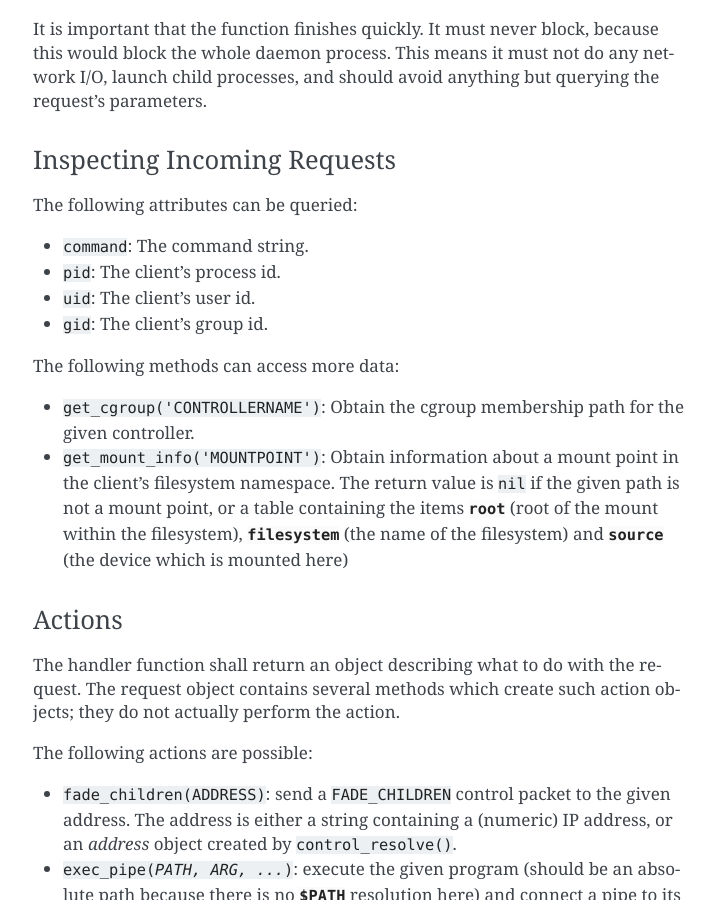
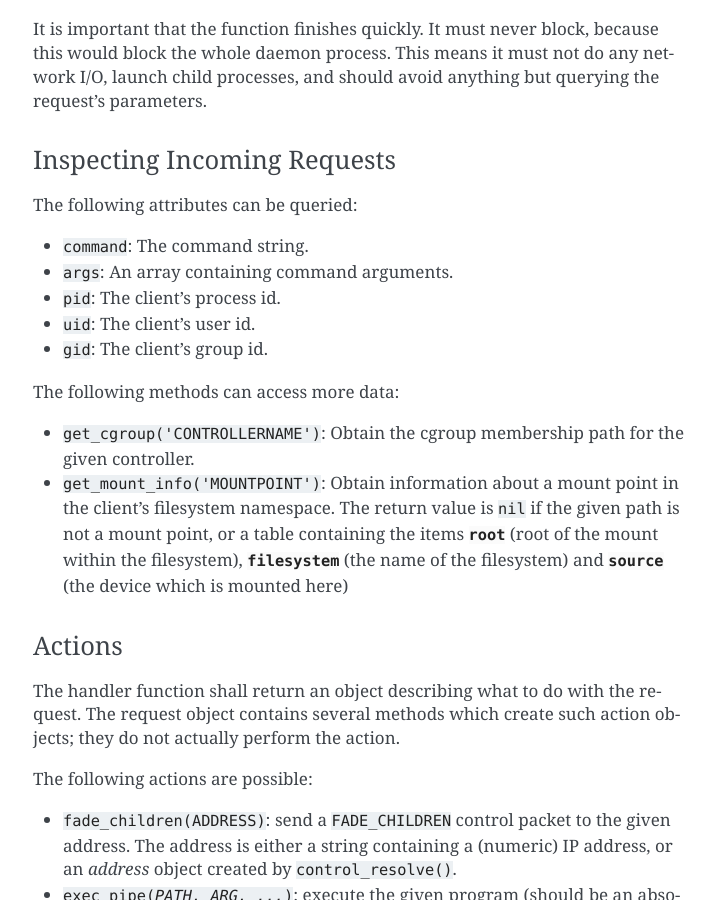
Before and after one commit to CM4all/passage, a Sphinx documentation site: the page built from doc/index.rst, in a window 1280 px wide and 900 px high, scrolled down 1018 px. Shown: the whole window, without its empty margins (387-1102 px from the left). Built offline with Sphinx 7.4.7, drawn with Linux system fonts in a browser that asks for light colours.

Commit message:
LRequest: add "args" attribute

```diff
--- a/doc/index.rst
+++ b/doc/index.rst
@@ -57,6 +57,8 @@
 The following attributes can be queried:
 
 * :samp:`command`: The command string.
+
+* :samp:`args`: An array containing command arguments.
 
 * :samp:`pid`: The client's process id.
 
```
Also changed, not shown: 2 other files.
